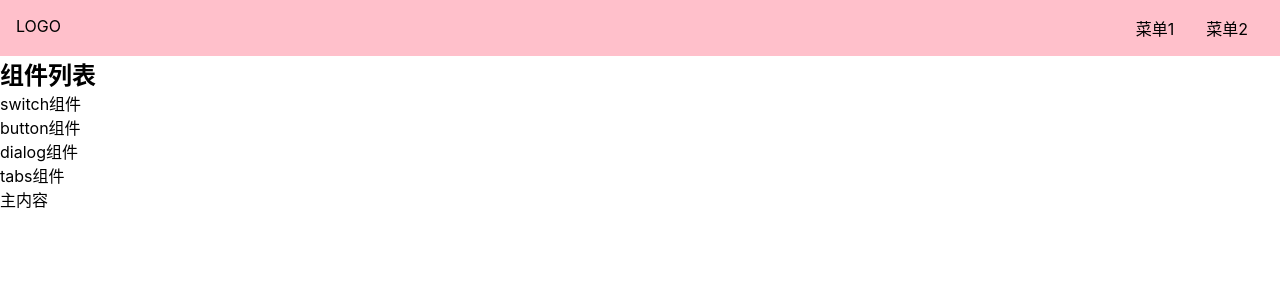
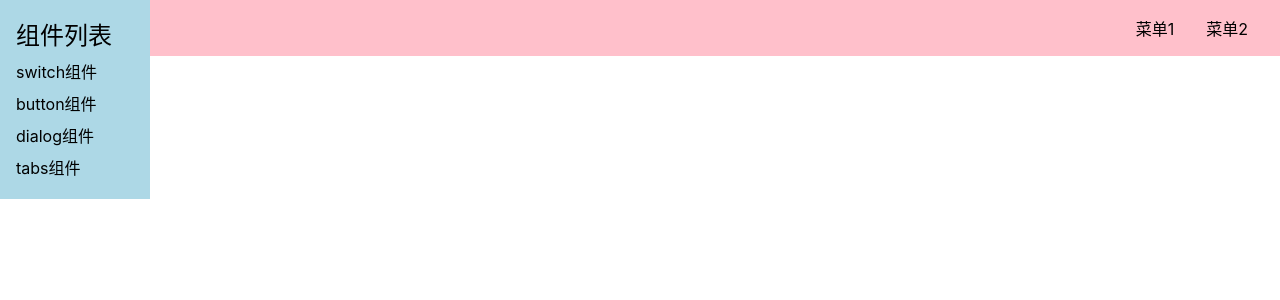
Before and after one commit to xtaiy/taiy-ui, a Vue app: page /#/doc in a window 1280 px wide. Shown: the top 300 px of the page. Built offline with nearby package versions, Linux system fonts and the light colour scheme.

Commit message:
Doc页面aside的CSS1

```diff
--- a/src/index.scss
+++ b/src/index.scss
@@ -15,6 +15,9 @@
         cursor: pointer;
     }
 }
+h1,h2,h3,h4,h5,h6{
+    font-weight: normal;
+}
 body{
     font-size: 16px;
   // 为什么这样写 font-family
--- a/src/views/Doc.vue
+++ b/src/views/Doc.vue
@@ -22,3 +22,22 @@
     Topnav
 }
 </script>
+
+<style lang="scss" scoped>
+aside{
+    background: lightblue;
+    width: 150px;
+    padding: 16px;
+    position: fixed;
+    top: 0;
+    left: 0;
+    >h2{
+        margin-bottom: 4px;
+    }
+    >ol{
+        >li{
+            padding: 4px 0;
+        }
+    }
+}
+</style>
```
